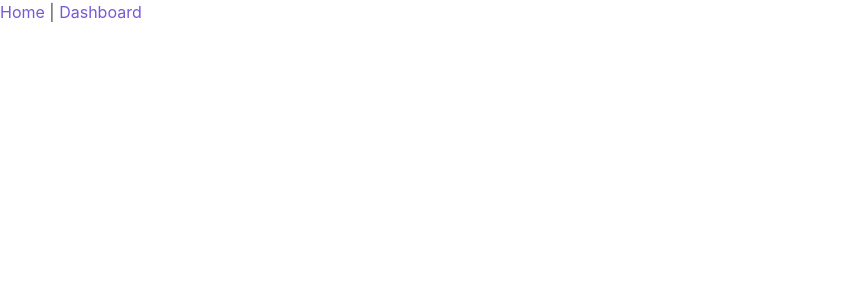
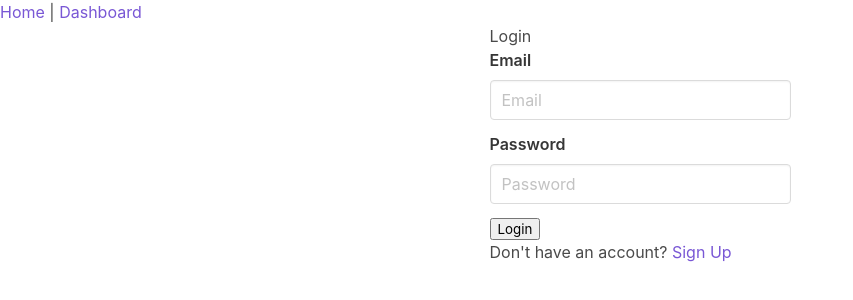
Before and after one commit to roxanamoldovan10/train-together, a Vue app: page /sign-in in a window 1280 px wide. Shown: the top 300 px of the page, without its empty margins (0-853 px from the left). Built offline with nearby package versions, Linux system fonts and the light colour scheme.

Commit message:
Added firebase config + sign-up + login

```diff
--- a/package.json
+++ b/package.json
@@ -10,6 +10,7 @@
   "dependencies": {
     "buefy": "^0.8.13",
     "core-js": "^3.6.4",
+    "firebase": "^7.13.1",
     "vue": "^2.6.11",
     "vue-class-component": "^7.2.2",
     "vue-property-decorator": "^8.3.0",
--- /dev/null
+++ b/src/components/sign-in/sign-in.html
@@ -0,0 +1,65 @@
+<section class="sign-up">
+  <!-- Sign up -->
+  <div v-if="!showLogin">
+    <div>Create profile</div>
+    <b-field label="Email">
+      <b-input type="email" v-model="email" placeholder="Email"> </b-input>
+    </b-field>
+    <b-field label="Password">
+      <b-input
+        type="password"
+        v-model="password"
+        placeholder="Password"
+        password-reveal
+      >
+      </b-input>
+    </b-field>
+
+    <!-- Profile details -->
+    <p>Profile details</p>
+    <div>
+      <b-field label="Name">
+        <b-input type="text" v-model="name" placeholder="Name"> </b-input>
+      </b-field>
+      <b-field label="Username">
+        <b-input type="text" v-model="username" placeholder="Username">
+        </b-input>
+      </b-field>
+      <b-field label="Gender">
+        <b-input type="text" v-model="gender" placeholder="Gender"> </b-input>
+      </b-field>
+      <b-field label="Location">
+        <b-input type="text" v-model="location" placeholder="Location">
+        </b-input>
+      </b-field>
+      <!-- Add 'choose category' -->
+    </div>
+
+    <button @click="signUp">Sign Up</button>
+    <p>
+      Go back to
+      <a @click="showLogin=true">login</a>
+    </p>
+  </div>
+  <!-- Login -->
+  <div v-else>
+    <div>Login</div>
+    <b-field label="Email">
+      <b-input type="email" v-model="email" placeholder="Email"> </b-input>
+    </b-field>
+    <b-field label="Password">
+      <b-input
+        type="password"
+        v-model="password"
+        placeholder="Password"
+        password-reveal
+      >
+      </b-input>
+    </b-field>
+    <button @click="login">Login</button>
+    <p>
+      Don't have an account?
+      <a @click="showLogin=false">Sign Up</a>
+    </p>
+  </div>
+</section>
--- /dev/null
+++ b/src/components/sign-in/sign-in.scss
@@ -0,0 +1,4 @@
+.sign-up {
+  display: flex;
+  justify-content: center;
+}
--- /dev/null
+++ b/src/components/sign-in/sign-in.ts
@@ -0,0 +1,65 @@
+import Vue from "vue";
+import { Component } from "vue-property-decorator";
+import firebase from "firebase";
+
+@Component({
+  template: "./sign-in.html",
+  components: {}
+})
+export default class SignIn extends Vue {
+  // Data property
+  public database?: any; // Ce type e asta?
+  public usersRef?: any;
+  public categoriesRef?: any;
+  public email = "";
+  public password = "";
+  public name = "";
+  public username = "";
+  public gender = "";
+  public location = "";
+  public showLogin = true;
+
+  // Lifecycle hook
+  mounted() {
+    this.database = firebase.database();
+    this.usersRef = this.database.ref("users");
+    this.categoriesRef = this.database.ref("categories");
+  }
+
+  signUp() {
+    firebase
+      .auth()
+      .createUserWithEmailAndPassword(this.email, this.password)
+      .then(() => {
+        this.createProfile().then(() => {
+          this.login();
+        });
+      });
+  }
+
+  createProfile() {
+    return this.usersRef.set({
+      name: this.name,
+      username: this.username,
+      gender: this.gender,
+      location: this.location
+    });
+    // .then(() => {
+    //   this.categoriesRef.child("users").set({
+    //     name: this.name,
+    //     username: this.username,
+    //     gender: this.gender,
+    //     location: this.location
+    //   });
+    // });
+  }
+
+  login() {
+    firebase
+      .auth()
+      .signInWithEmailAndPassword(this.email, this.password)
+      .then(result => {
+        this.$router.push({ path: "dashboard" });
+      });
+  }
+}
--- /dev/null
+++ b/src/components/sign-in/sign-in.vue
@@ -0,0 +1,3 @@
+<template src="./sign-in.html" />
+<script lang="ts" src="./sign-in.ts" />
+<style lang="scss" src="./sign-in.scss" />
--- a/src/main.ts
+++ b/src/main.ts
@@ -1,5 +1,6 @@
 import Vue from "vue";
 import App from "./App.vue";
+import firebase from "firebase";
 import router from "./router";
 import store from "./store";
 import Buefy from "buefy";
@@ -9,6 +10,19 @@ import "@/scss/main.scss";
 Vue.use(Buefy);
 Vue.config.productionTip = false;
 
+// TODO maybe move this somwhere more secure?
+const firebaseConfig = {
+  apiKey: "AIzaSyDtQ4fm9ITbl_6BIwgra5yD_f7EkMQ6Glk",
+  authDomain: "train-together-ec92b.firebaseapp.com",
+  databaseURL: "https://train-together-ec92b.firebaseio.com",
+  projectId: "train-together-ec92b",
+  storageBucket: "train-together-ec92b.appspot.com",
+  messagingSenderId: "821921239682",
+  appId: "1:821921239682:web:35ef2c869a99fc436a5a9b"
+};
+// Initialize Firebase
+firebase.initializeApp(firebaseConfig);
+
 new Vue({
   router,
   store,
--- a/src/router/index.ts
+++ b/src/router/index.ts
@@ -1,6 +1,8 @@
 import Vue from "vue";
 import VueRouter from "vue-router";
+import firebase from "firebase";
 import Dashboard from "@/components/dashboard/dashboard.vue";
+import SignIn from "@/components/sign-in/sign-in.vue";
 
 Vue.use(VueRouter);
 
@@ -9,6 +11,11 @@ const routes = [
     path: "/dashboard",
     name: "Home",
     component: Dashboard
+  },
+  {
+    path: "/sign-in",
+    name: "SignIn",
+    component: SignIn
   }
 ];
 
@@ -17,4 +24,15 @@ const router = new VueRouter({
   routes
 });
 
+// router.beforeEach((to, from, next) => {
+//   const currentUser = firebase.auth().currentUser;
+//   const requiresAuth = to.matched.some(record => record.meta.requiresAuth);
+
+//   if (!currentUser) {
+//     next({ name: "SignUp" });
+//   } else if (requiresAuth && currentUser) {
+//     next("dashboard");
+//   } else next("/sign-up");
+// });
+
 export default router;
```
Also changed, not shown: 1 other file (tests, documents, lock files or other folders).
